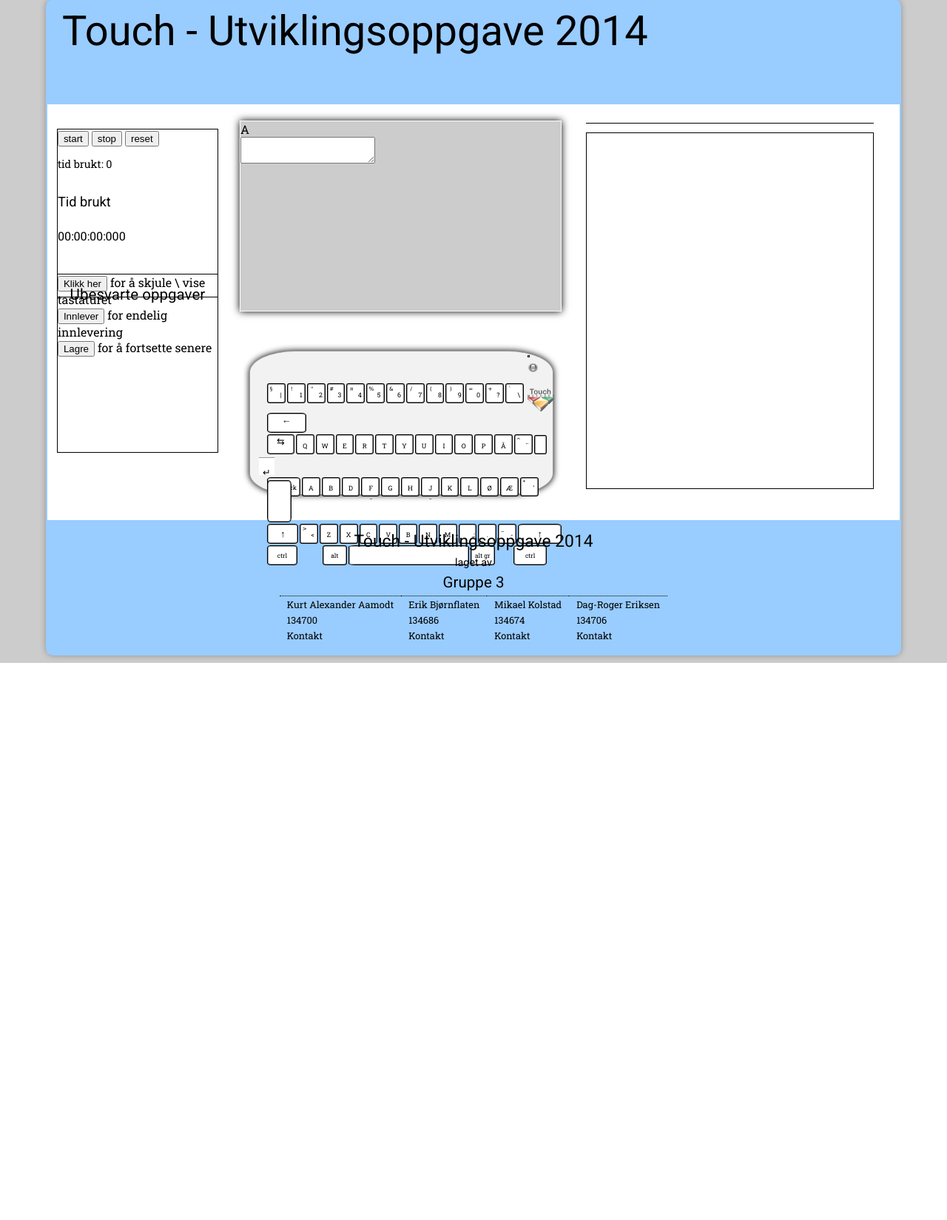
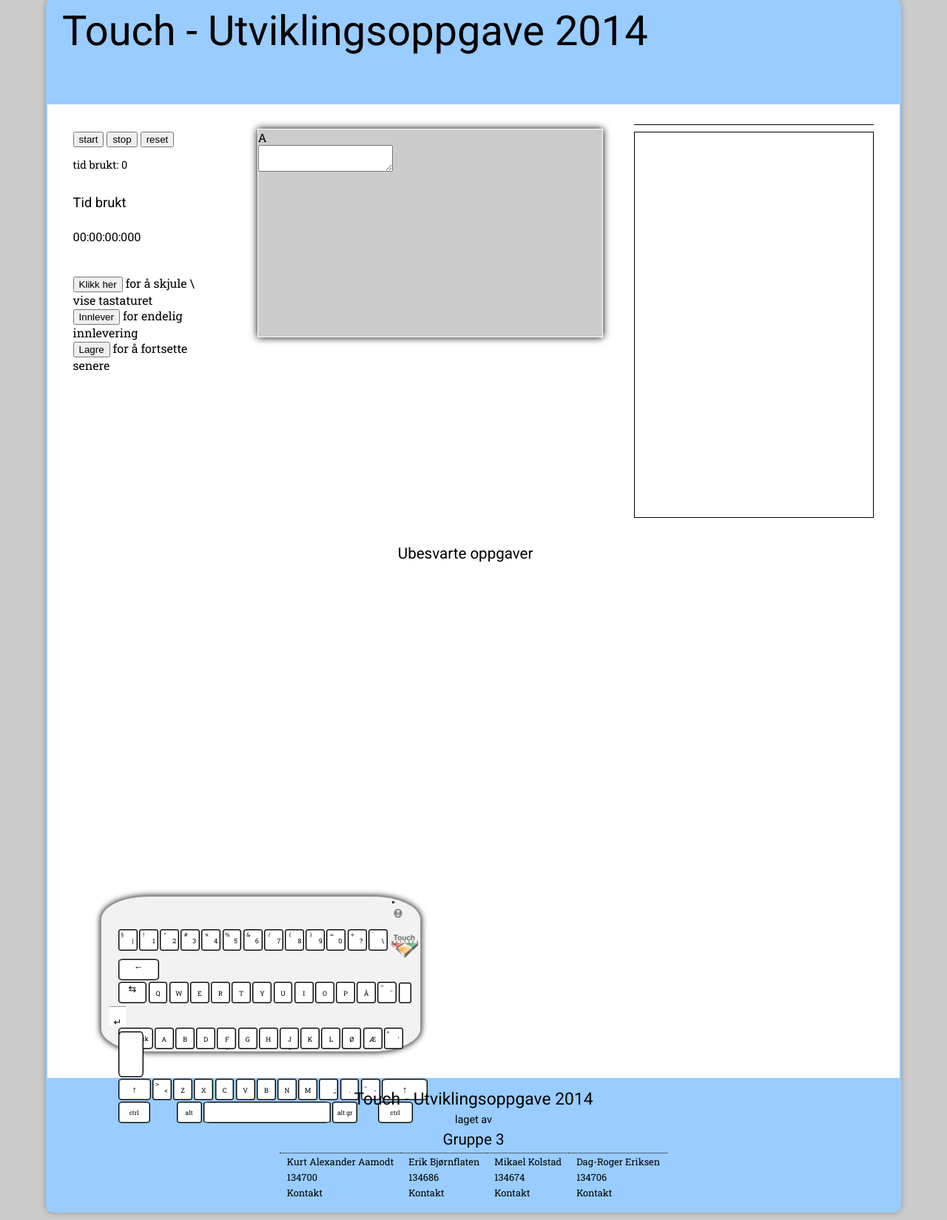
Before and after one commit to ekkodill/jalla, a PHP site: page /skrivold.php in a window 1280 px wide. Shown: the part 32-1681 px from the top of the page at 74% size. Before the commit the page ends 928 px from the top, so only its background shows below. Run offline with PHP 8.4, Linux system fonts and the light colour scheme; data that the repository does not hold is empty.

Commit message:
Oppdatert

```diff
--- a/css/keyboard.css
+++ b/css/keyboard.css
@@ -6,12 +6,12 @@ Denne siden er kontrollert av Dag-Roger Eriksen siste gang 28.03.2014
 
 #container {
 float:left;
-    width: 37%;
-    height: 23%;
+    width: 39%;
+    height: 25%;
+    margin-top:2%;
+    margin-left:3.5%;
 
     background: #F2F2F2;
-margin-left:22%;
-margin-top:-14%;
 
 /*Runde kanter og skygge*/
 -webkit-border-radius: 15%;
@@ -29,7 +29,7 @@ box-shadow: 0px 0px 8px rgba(0, 0, 0, 1);
 }
 
 #keyboard {
-    float:both;
+    float:left;
     margin-left:-5%;
     margin-top:2%;
     list-style: none;
@@ -253,18 +253,19 @@ display:none;
 
 .bfleft{
     width:20%;
-    height:56.5%;
-    margin-left:-2%;
+    height:67%;
     margin-top:2%;
+    margin-right:1%;
     float:left;
+
 
 }
 
 .bfright{
-    width:36%;
-    height:60%;
     float:right;
-    margin-left:1%;
+    width:30%;
+    height:65%;
+    margin-left:3%;
 
 }
 
@@ -273,28 +274,24 @@ display:none;
     height: 92%;
     margin-left:2%;
     margin-top:2%;
-    border: 1px solid #999;
     padding: 5px ;
     margin-top:2%;
     margin-bottom:6%;
-    float:left;
 }
 .uboliste{
-    overflow: scroll;
-    border:1px solid #000;
-    width:16.9%;
-    height:30%;
-    position:absolute;
-    margin-top:17%;
-    margin-left:-1.7%;
+    overflow: auto;
+    width:98%;
+    height:60%;
+    margin-top:5%;
 
 
 
 }
 .valgmuligheter{
-    border:1px solid #000;
+    margin-top:1%;
     height:50%;
-    width:100%;
+    width:90%;
+
 }
 .oppgavetittel{
     height:3%;
@@ -316,11 +313,11 @@ display:none;
     margin-top:-8%;
 }*/
 .opgtextramme{
-    margin-top:1%;
-    margin-right:2%;
-    width:40%;
-    height:32%;
-    float:right;
+    margin-top:2%;
+    margin-left:2%;
+    width:43%;
+    height:35%;
+    float:left;
     border:1px solid #fff;
     background-color:#ccc;
 
@@ -330,21 +327,23 @@ box-shadow: 0px 0px 10px rgba(0, 0, 0, 4);
 }
 
 
-.ubotitt{
- margin-top:-5%;
+
+.fborder{
+width:100%;
+height:40%;
+border:none;
+}
+
+.ubesform {
+    width:90%;
+
 
 }
+.ubesform {
+    width:90%;
+    height:10%;
+    float:left;
+    margin-left:0.01%;
 
-.fborder{
-border-top:none;
-border-right:none;
-border-left:none;
-}
-.ubesform {
-margin-left:1%;
-border-top:none;
-border-right:none;
-border-left:none;
-padding-top:0.5%;
 
 }
```
